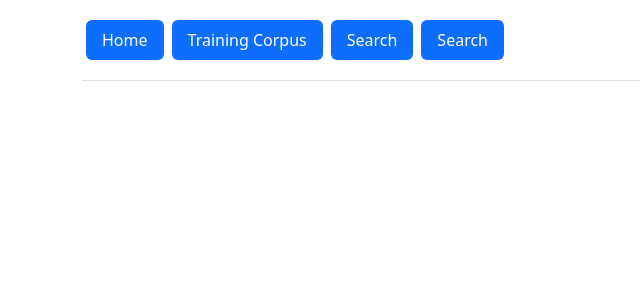
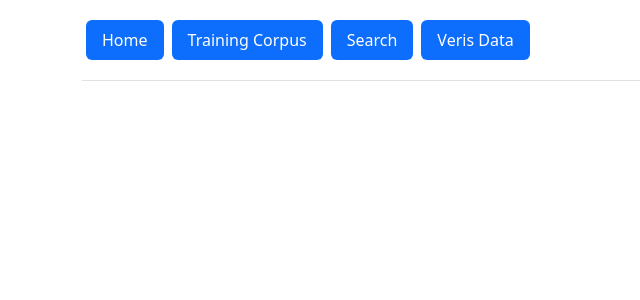
Before and after one commit to john-oneill-alforis/rifha, a Django app: page /content/1 in a window 1280 px wide. Shown: the top 300 px of the page, without its empty margins (0-640 px from the left). Run offline with Django 4.2, Linux system fonts and the light colour scheme; data that the repository does not hold is empty.

Commit message:
22-04-2023

```diff
--- a/mysite/polls/templates/polls/content.html
+++ b/mysite/polls/templates/polls/content.html
@@ -17,7 +17,7 @@
                 <li class="nav-item p-1"><a href="/" class="nav-link active" aria-current="page">Home</a></li>
                 <li class="nav-item p-1"><a href="/trainingcorpus" class="nav-link active" aria-current="page">Training Corpus</a></li>
                 <li class="nav-item p-1"><a href="/search" class="nav-link active" aria-current="page">Search</a></li>
-                <li class="nav-item p-1"><a href="/verisData" class="nav-link active" aria-current="page">Search</a></li>
+                <li class="nav-item p-1"><a href="/verisData" class="nav-link active" aria-current="page">Veris Data</a></li>
             </ul>
         </header>
 
```
